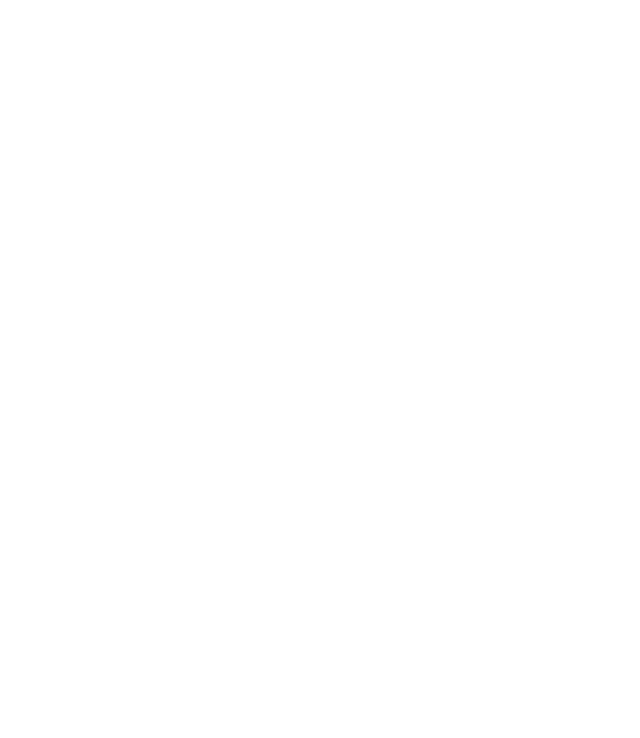
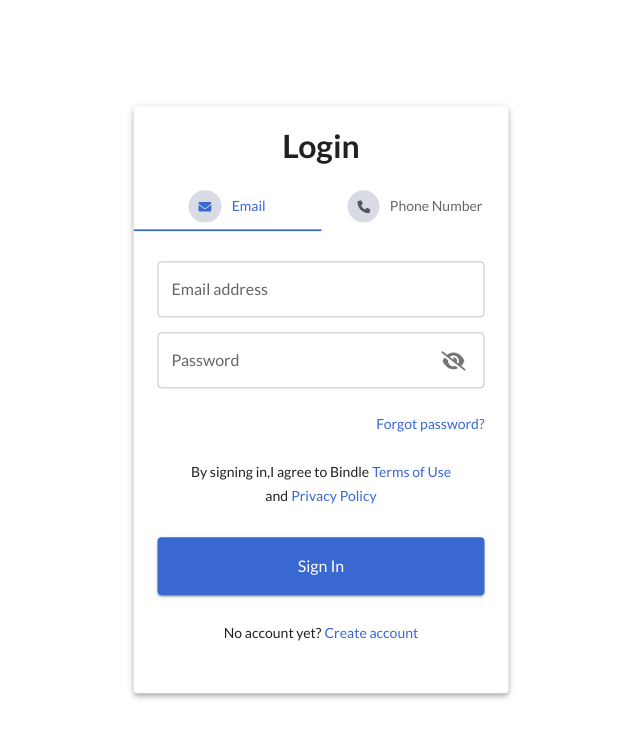
Before and after one commit to ThienLy3ky/C-Side-FE, a React (Create React App) app: page /login in a window 1280 px wide. Shown: the top 738 px of the page, without its empty margins (319-959 px from the left). Built offline with nearby package versions, Linux system fonts and the light colour scheme.

Commit message:
[Feature] Create UI Login

```diff
--- /dev/null
+++ b/src/components/FaIcon/FaIcon.jsx
@@ -0,0 +1,14 @@
+import React from "react";
+import { FontAwesomeIcon } from "@fortawesome/react-fontawesome";
+
+export default function FaIcon({ icon, size = "1.2rem", ...props }) {
+  return (
+    <FontAwesomeIcon
+      icon={icon}
+      {...props}
+      style={{
+        fontSize: size,
+      }}
+    />
+  );
+}
--- /dev/null
+++ b/src/components/FaIcon/index.js
@@ -0,0 +1 @@
+export { default as FaIcon } from "./FaIcon";
--- /dev/null
+++ b/src/components/index.js
@@ -0,0 +1 @@
+export * from "./FaIcon";
--- a/src/index.css
+++ b/src/index.css
@@ -1,8 +1,9 @@
-@import url("https://fonts.googleapis.com/css2?family=Lato:wght@100;300;700&display=swap");
+@import url("https://fonts.googleapis.com/css2?family=Lato:wght@100;300;400;700&display=swap");
 
 html,
 body,
 #root,
 .app {
   font-family: "Lato", sans-serif;
+  margin: 0;
 }
--- a/src/index.js
+++ b/src/index.js
@@ -1,14 +1,15 @@
-import React from 'react';
-import ReactDOM from 'react-dom/client';
-import './index.css';
-import App from './App';
-import reportWebVitals from './reportWebVitals';
+import React from "react";
+import ReactDOM from "react-dom/client";
+import "./index.css";
+import App from "./App";
+import reportWebVitals from "./reportWebVitals";
+import ThemeCustomization from "./themes";
 
-const root = ReactDOM.createRoot(document.getElementById('root'));
+const root = ReactDOM.createRoot(document.getElementById("root"));
 root.render(
-  <React.StrictMode>
+  <ThemeCustomization>
     <App />
-  </React.StrictMode>
+  </ThemeCustomization>
 );
 
 // If you want to start measuring performance in your app, pass a function
--- a/src/pages/login/index.jsx
+++ b/src/pages/login/index.jsx
@@ -1,30 +1,33 @@
-import React from "react";
+import {
+  faEnvelope,
+  faEye,
+  faEyeSlash,
+  faPhone,
+} from "@fortawesome/free-solid-svg-icons";
 import {
   Box,
+  Button,
+  IconButton,
+  InputAdornment,
+  Link,
+  Paper,
+  Tab,
   Tabs,
-  Tab,
+  TextField,
   Typography,
-  TextField,
-  FormControl,
-  InputLabel,
-  OutlinedInput,
-  InputAdornment,
-  IconButton,
 } from "@mui/material";
-import { FontAwesomeIcon } from "@fortawesome/react-fontawesome";
-import { faEnvelope, faPhone } from "@fortawesome/free-solid-svg-icons";
-import Visibility from "@mui/icons-material/Visibility";
-import VisibilityOff from "@mui/icons-material/VisibilityOff";
 import { styled } from "@mui/material/styles";
+import { Stack } from "@mui/system";
+import React, { useState } from "react";
+import { FaIcon } from "../../components";
+
 function TabPanel(props) {
-  const { children, value, index } = props;
+  const { children, value, index, ...other } = props;
 
   return (
-    <div role="tabpanel" hidden={value !== index}>
+    <div role="tabpanel" hidden={value !== index} {...other}>
       {value === index && (
-        <Box sx={{ p: 3 }}>
-          <Typography>{children}</Typography>
-        </Box>
+        <Box sx={{ padding: "30px 24px 24px" }}>{children}</Box>
       )}
     </div>
   );
@@ -32,89 +35,175 @@
 
 export default function Login() {
   const [value, setValue] = React.useState(0);
-  const handleChange = (event, newValue) => {
-    setValue(newValue);
-  };
+
   const [values, setValues] = React.useState({
     password: "",
     showPassword: false,
   });
+  const [isShowPassword, setIsShowpPassword] = useState(true);
 
   const handleChangeValue = (prop) => (event) => {
     setValues({ ...values, [prop]: event.target.value });
   };
 
   const handleClickShowPassword = () => {
-    setValues({
-      ...values,
-      showPassword: !values.showPassword,
-    });
+    setIsShowpPassword(!isShowPassword);
   };
-
-  const TabsContainer = styled(Box)(({ theme }) => ({
-    width: 400,
-    "& .MuiButtonBase-root": {
+  const makeStyleIcon = {
+    textTransform: "capitalize",
     width: "50%",
-      minHeight: "50px",
-      padding: "10px 15px",
-      textTransform: "capitalize",
-      color: theme.palette.grey[700],
-    },
+    minHeight: "30px",
+    marginTop: "10px",
+    display: "flex",
+    alignItems: "center",
+  };
+  const IconCircle = styled(Stack)(({ theme }) => ({
+    backgroundColor: theme.palette.grey[100],
+    padding: "10px",
+    borderRadius: "50%",
+    marginRight: "10px !important",
+  }));
+  const LoginHeader = styled(Paper)(({ theme }) => ({
+    position: "absolute",
+    top: "50%",
+    left: "50%",
+    transform: "translate(-50%,-50%)",
+    width: "375px",
+    backgroundColor: "white",
   }));
   return (
-    <Box>
-      {/* <TabsContainer sx={{ borderBottom: 1, borderColor: "divider" }}>
-        <Tabs value={value} onChange={handleChange}>
+    <Paper
+      sx={{
+        position: "absolute",
+        top: "50%",
+        left: "50%",
+        transform: "translate(-50%,-50%)",
+        width: "375px",
+        backgroundColor: "white",
+      }}
+      elevation={4}
+    >
+      <Box
+        sx={{
+          textAlign: "center",
+          padding: "20px 20px 5px",
+          fontWeight: "bold",
+        }}
+      >
+        <Typography variant="h4">Login</Typography>
+      </Box>
+      <Tabs
+        value={value}
+        textColor="primary"
+        indicatorColor="primary"
+        onChange={(event, newValue) => {
+          setValue(newValue);
+        }}
+        sx={{
+          width: "100%",
+          display: "flex",
+        }}
+      >
         <Tab
           label="Email"
-            icon={<FontAwesomeIcon icon={faEnvelope} />}
+          sx={makeStyleIcon}
+          icon={
+            <IconCircle>
+              <FaIcon icon={faEnvelope} size="0.8rem" />
+            </IconCircle>
+          }
           iconPosition="start"
-            // width="50%"
         />
         <Tab
           label="Phone Number"
-            icon={<FontAwesomeIcon icon={faPhone} />}
+          sx={makeStyleIcon}
+          icon={
+            <IconCircle>
+              <FaIcon icon={faPhone} size="0.8rem" />
+            </IconCircle>
+          }
           iconPosition="start"
-            // width="50%"
         />
       </Tabs>
-      </TabsContainer>
       <TabPanel value={value} index={0}>
         <Box>
+          <TextField label="Email address" variant="outlined" fullWidth />
           <TextField
-            id="outlined-required"
-            label="Email address"
-            placeholder="Type your email address"
-            focused
+            fullWidth
+            type={isShowPassword ? "password" : "text"}
+            sx={{ width: "100%", marginTop: "15px" }}
+            label="Password"
+            variant="outlined"
+            InputProps={{
+              endAdornment: (
+                <InputAdornment position="end">
+                  <IconButton size="small" onClick={handleClickShowPassword}>
+                    <FaIcon
+                      icon={isShowPassword ? faEyeSlash : faEye}
+                      style={{
+                        backgroundColor: "#d8dae4",
+                        padding: "7px",
+                        borderRadius: "50%",
+                      }}
                     />
-          <FormControl sx={{ m: 1, width: "25ch" }} variant="outlined">
-            <InputLabel htmlFor="outlined-adornment-password">
-              Password
-            </InputLabel>
-            <OutlinedInput
-              id="outlined-adornment-password"
-              type={values.showPassword ? "text" : "password"}
-              value={values.password}
-              onChange={handleChangeValue("password")}
-              endAdornment={
-                <InputAdornment position="end">
-                  <IconButton
-                    aria-label="toggle password visibility"
-                    onClick={handleClickShowPassword}
-                    edge="end"
-                  >
-                    {values.showPassword ? <VisibilityOff /> : <Visibility />}
                   </IconButton>
                 </InputAdornment>
-              }
-              label="Password"
+              ),
+            }}
           />
-          </FormControl>
+          <Link
+            variant="pa200"
+            underline="none"
+            sx={{ display: "flex", justifyContent: "flex-end", mt: "25px" }}
+          >
+            Forgot password?
+          </Link>
+          <Stack direction="column" alignItems="center" sx={{ mt: "25px" }}>
+            <Box>
+              <Typography variant="pa200">
+                By signing in,I agree to Bindle
+              </Typography>{" "}
+              <Link variant="pa200" underline="none">
+                Terms of Use
+              </Link>
+            </Box>
+            <Box>
+              <Typography variant="pa200">and</Typography>{" "}
+              <Link variant="pa200" underline="none">
+                Privacy Policy
+              </Link>
+            </Box>
+          </Stack>
+          <Button
+            sx={{
+              textTransform: "capitalize",
+              padding: "15px 0",
+              fontSize: "16px",
+              mt: "30px",
+            }}
+            variant="contained"
+            fullWidth
+          >
+            Sign in
+          </Button>
+          <Stack
+            direction="column"
+            alignItems="center"
+            sx={{ padding: "25px" }}
+          >
+            <Box>
+              <Typography variant="pa200">No account yet?</Typography>{" "}
+              <Link variant="pa200" underline="none">
+                Create account
+              </Link>
+            </Box>
+          </Stack>
         </Box>
       </TabPanel>
       <TabPanel value={value} index={1}>
-        Item Two
-      </TabPanel> */}
-    </Box>
+        {/* Item Two */}
+        <Box sx={{ minHeight: "410px" }}></Box>
+      </TabPanel>
+    </Paper>
   );
 }
--- a/src/themes/index.js
+++ b/src/themes/index.js
@@ -5,7 +5,7 @@
 import Typography from "./typography";
 import Palette from "./palette";
 export default function ThemeCustomization({ children }) {
-  const themeTypography = Typography(["Lato", "sans-serif"].join(","));
+  const themeTypography = Typography();
   const themePalette = Palette();
   const themeOptions = useMemo(
     () => ({
--- a/src/themes/typography.js
+++ b/src/themes/typography.js
@@ -1,6 +1,6 @@
-const Typography = (fontFamily) => ({
-  fontFamily,
-  fontSize: 12,
+const Typography = () => ({
+  fontFamily: `'Lato', sans-serif`,
+  fontSize: 14,
   h1: {
     fontSize: 64,
     fontWeight: "bold",
```
Lines whose indentation alone changed are shown as unchanged.
